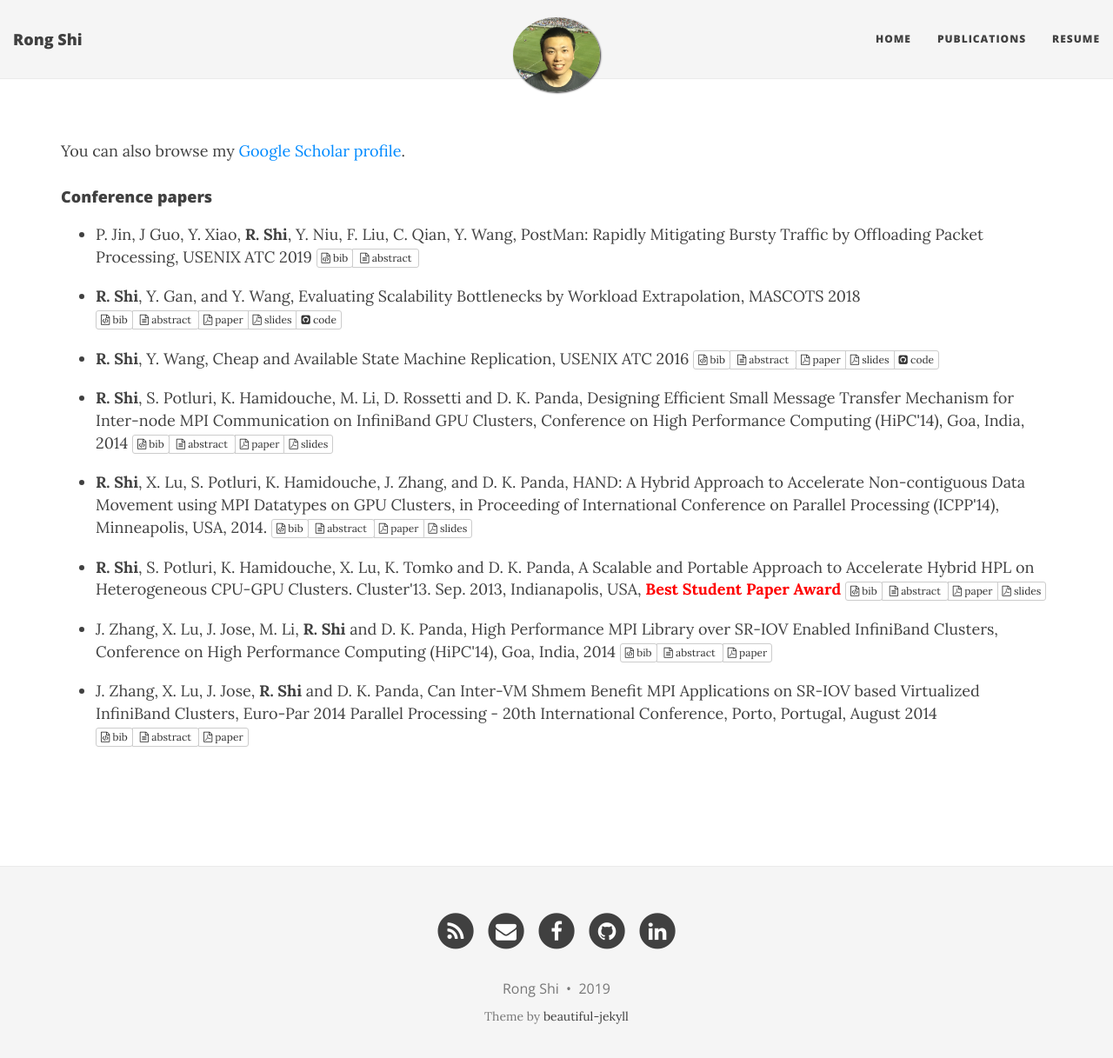
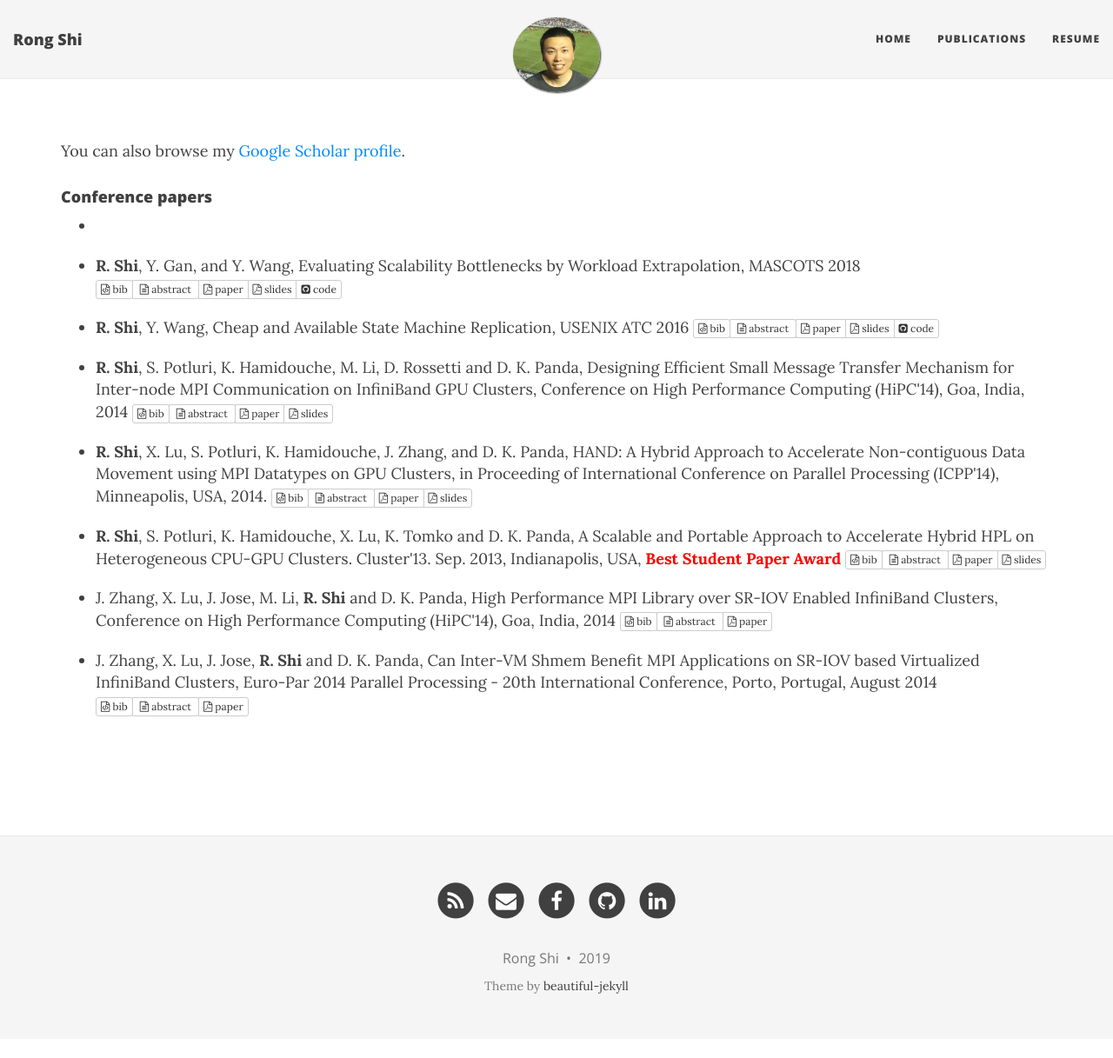
Before and after one commit to vdr007/vdr007.github.io, a Jekyll site: the page built from publications.md, in a window 1280 px wide and 1230 px high. Shown: the top 1217 px of the window at 87% size. Built offline with Jekyll 4.4.1, drawn with Linux system fonts in a browser that asks for light colours; nearby versions of some CDN libraries.

Commit message:
disable atc2019, enable later

```diff
--- a/publications.md
+++ b/publications.md
@@ -7,7 +7,7 @@ You can also browse my <a href="https://scholar.google.com/citations?user=WnQ255
 <br />
 
 #### Conference papers
-- <div style="margin-top:20px;">
+- <!--div style="margin-top:20px;">
   P. Jin, J Guo, Y. Xiao,<strong> R. Shi</strong>, Y. Niu, F. Liu, C. Qian, Y. Wang, PostMan: Rapidly Mitigating Bursty Traffic by Offloading Packet Processing, USENIX ATC 2019
   <span class="links btn-group">
     <a class="btn btn-default btn-xs dropdown-toggle" href="javascript:void(0);" onclick="$('#bib_atc19').slideToggle('fast');return false;">
@@ -16,7 +16,7 @@ You can also browse my <a href="https://scholar.google.com/citations?user=WnQ255
     <a class="btn btn-default btn-xs dropdown-toggle" href="javascript:void(0);" onclick="$('#abs_atc19').slideToggle('fast');return false;">
       <i class="fa fa-file-text-o"></i> abstract
     </a>
-    <!--a class="btn btn-default btn-xs" href="">
+    <a class="btn btn-default btn-xs" href="">
       <i class="fa fa-file-pdf-o"></i> paper
     </a>
     <a class="btn btn-default btn-xs" href="">
@@ -24,7 +24,7 @@ You can also browse my <a href="https://scholar.google.com/citations?user=WnQ255
     </a>
     <a class="btn btn-default btn-xs" href="">
       <i class="fa fa-github-square"></i> code
-    </a-->
+    </a>
   </span>
   <div id="bib_atc19" style="display:none">
     <p style="background-color:#f0f0f0;font-size:70%;">
@@ -34,7 +34,7 @@ You can also browse my <a href="https://scholar.google.com/citations?user=WnQ255
   <p style="background-color:#f0f0f0;font-size:80%;">
   </p>
   </div>
-  </div>
+  </div-->
 
 - <div style="margin-top:20px;">
   <strong>R. Shi</strong>, Y. Gan, and Y. Wang, Evaluating Scalability Bottlenecks by Workload Extrapolation, MASCOTS 2018
```
